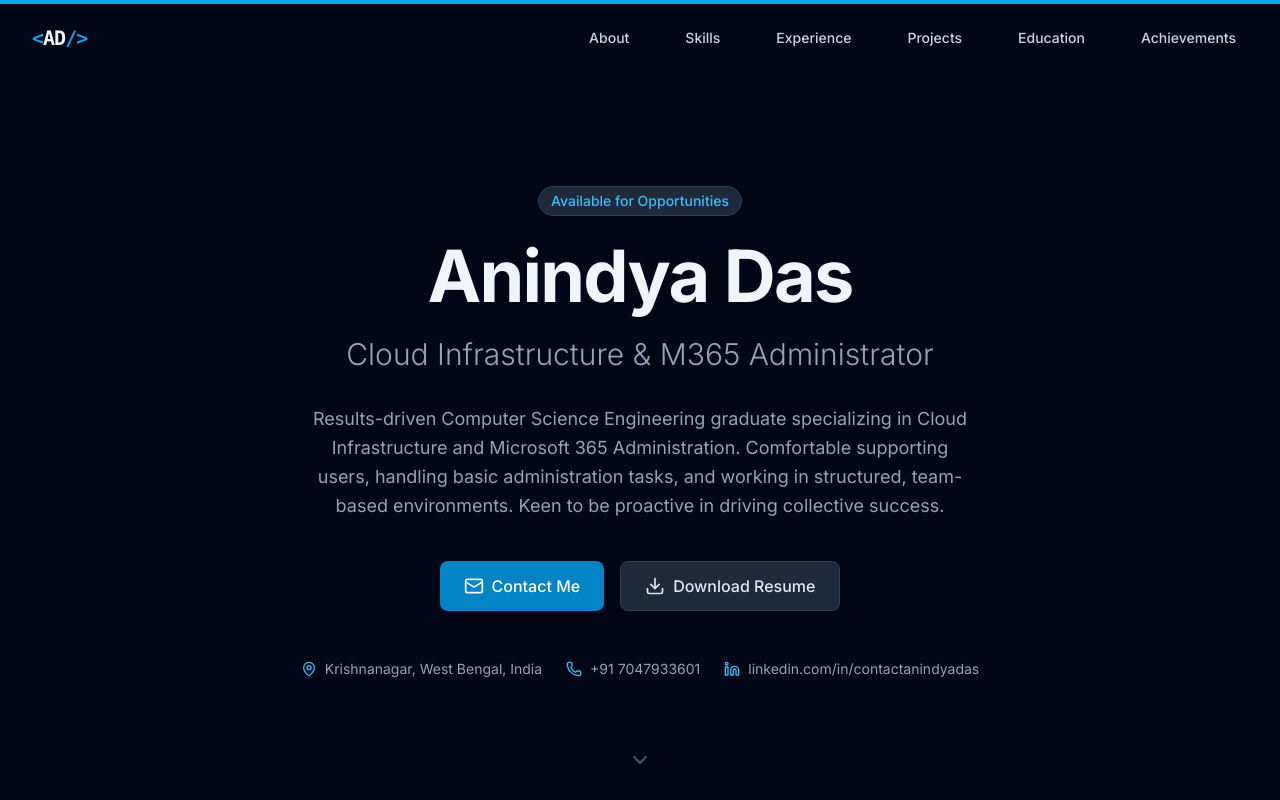
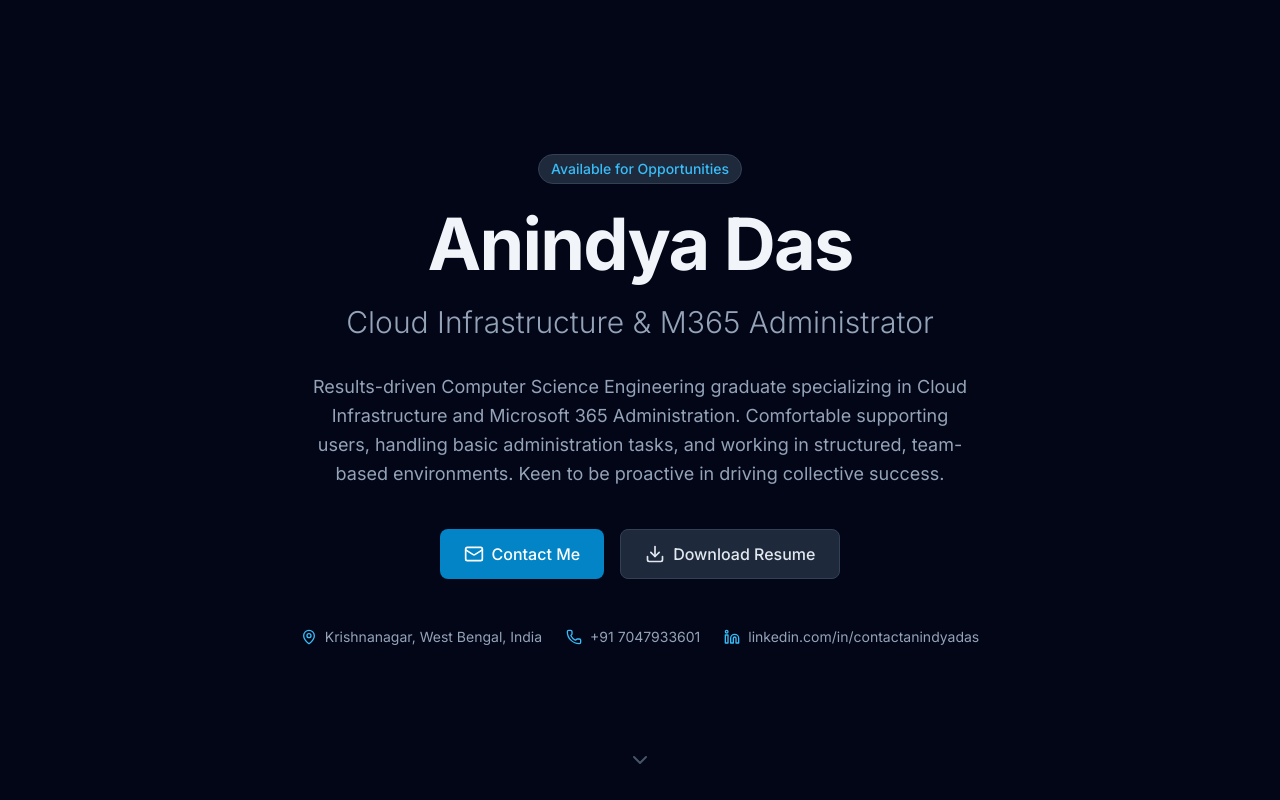
Before and after one commit to repositoryanindyadas/portfolio, a React (Vite) app: page / in a window 1280 px wide. Shown: the top 800 px of the page. Built offline with nearby package versions, Linux system fonts and the light colour scheme.

Commit message:
improved content and links

```diff
--- a/App.tsx
+++ b/App.tsx
@@ -1,5 +1,4 @@
 import React from 'react';
-import Navbar from './components/Navbar';
 import Hero from './components/Hero';
 import Skills from './components/Skills';
 import { ExperienceHistory, Projects } from './components/Projects';
@@ -16,11 +15,10 @@ const Footer = () => (
         <a href={`mailto:${PROFILE.email}`} className="text-slate-400 hover:text-primary-400 transition-colors">
           <Mail className="w-6 h-6" />
         </a>
-        <a href={`https://linkedin.com/in/${PROFILE.linkedin}`} className="text-slate-400 hover:text-primary-400 transition-colors">
+        <a href={`https://linkedin.com/in/${PROFILE.linkedin}`} target="_blank" rel="noreferrer" className="text-slate-400 hover:text-primary-400 transition-colors">
           <Linkedin className="w-6 h-6" />
         </a>
-        {/* Placeholder for GitHub as it wasn't explicit in resume but is standard */}
-        <a href="#" className="text-slate-400 hover:text-primary-400 transition-colors">
+        <a href="https://github.com/repositoryanindyadas" target="_blank" rel="noreferrer" className="text-slate-400 hover:text-primary-400 transition-colors">
           <Github className="w-6 h-6" />
         </a>
       </div>
@@ -34,7 +32,6 @@ const Footer = () => (
 const App = () => {
   return (
     <div className="bg-slate-950 min-h-screen text-slate-200 selection:bg-primary-500/30">
-      <Navbar />
       <main>
         <Hero />
         <div className="space-y-12">
--- a/components/Hero.tsx
+++ b/components/Hero.tsx
@@ -5,7 +5,7 @@ import { motion } from 'framer-motion';
 
 const Hero = () => {
   return (
-    <section className="min-h-screen flex items-center justify-center relative overflow-hidden pt-16">
+    <section className="min-h-screen flex items-center justify-center relative overflow-hidden">
       {/* Background decoration */}
       <div className="absolute top-0 left-0 w-full h-full overflow-hidden -z-10">
         <motion.div
@@ -78,13 +78,13 @@ const Hero = () => {
               <Mail className="w-5 h-5" />
               Contact Me
             </a>
-            <button
+            <a
+              href="https://drive.google.com/uc?export=download&id=1EE5fOGJt9LZR5zB1Aln3bNo9UEyQM1MQ"
               className="flex items-center gap-2 bg-slate-800 hover:bg-slate-700 text-slate-200 border border-slate-700 px-6 py-3 rounded-lg font-medium transition-all hover:scale-105 active:scale-95"
-              onClick={() => window.print()}
             >
               <Download className="w-5 h-5" />
               Download Resume
-            </button>
+            </a>
           </motion.div>
 
           <motion.div
```
